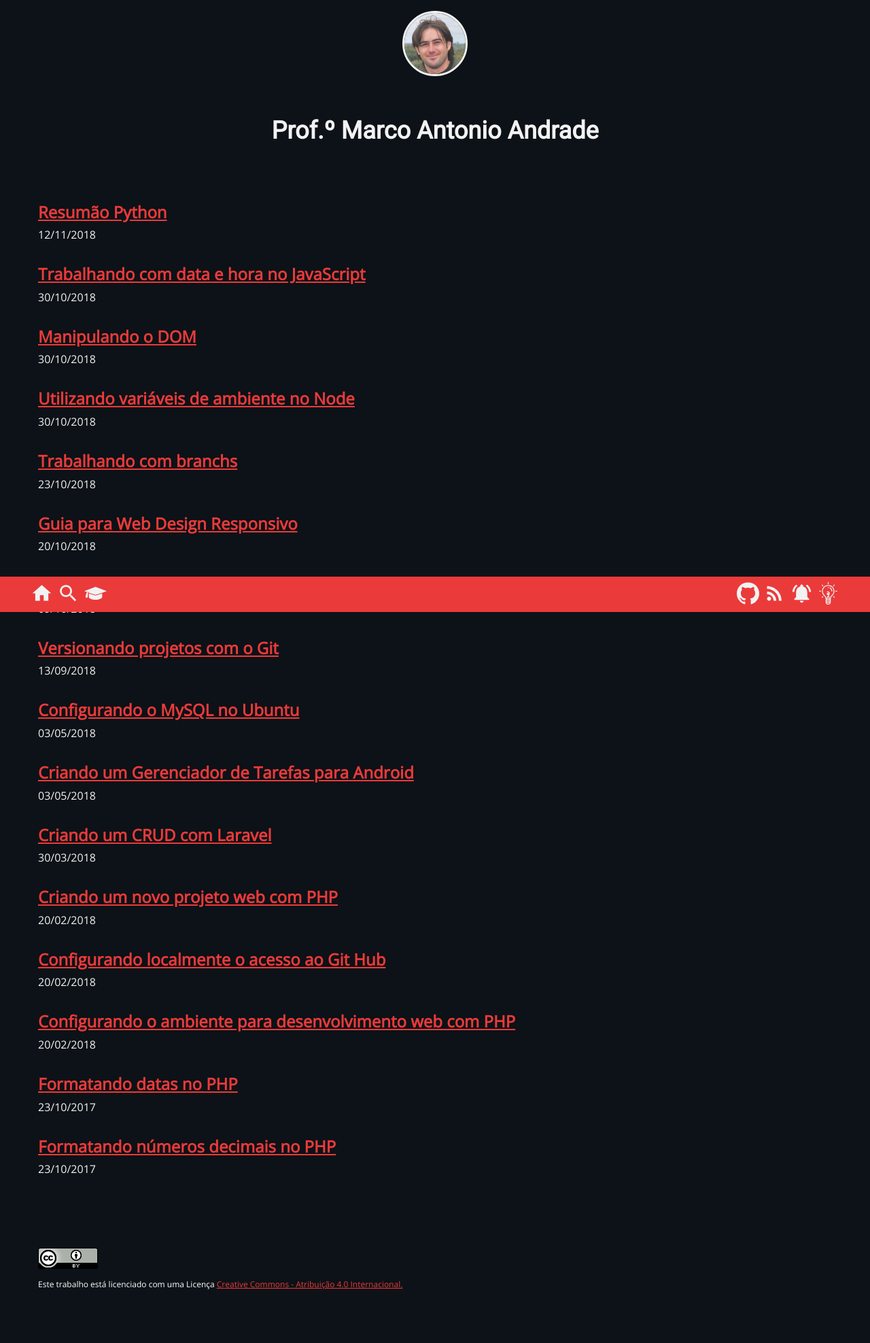
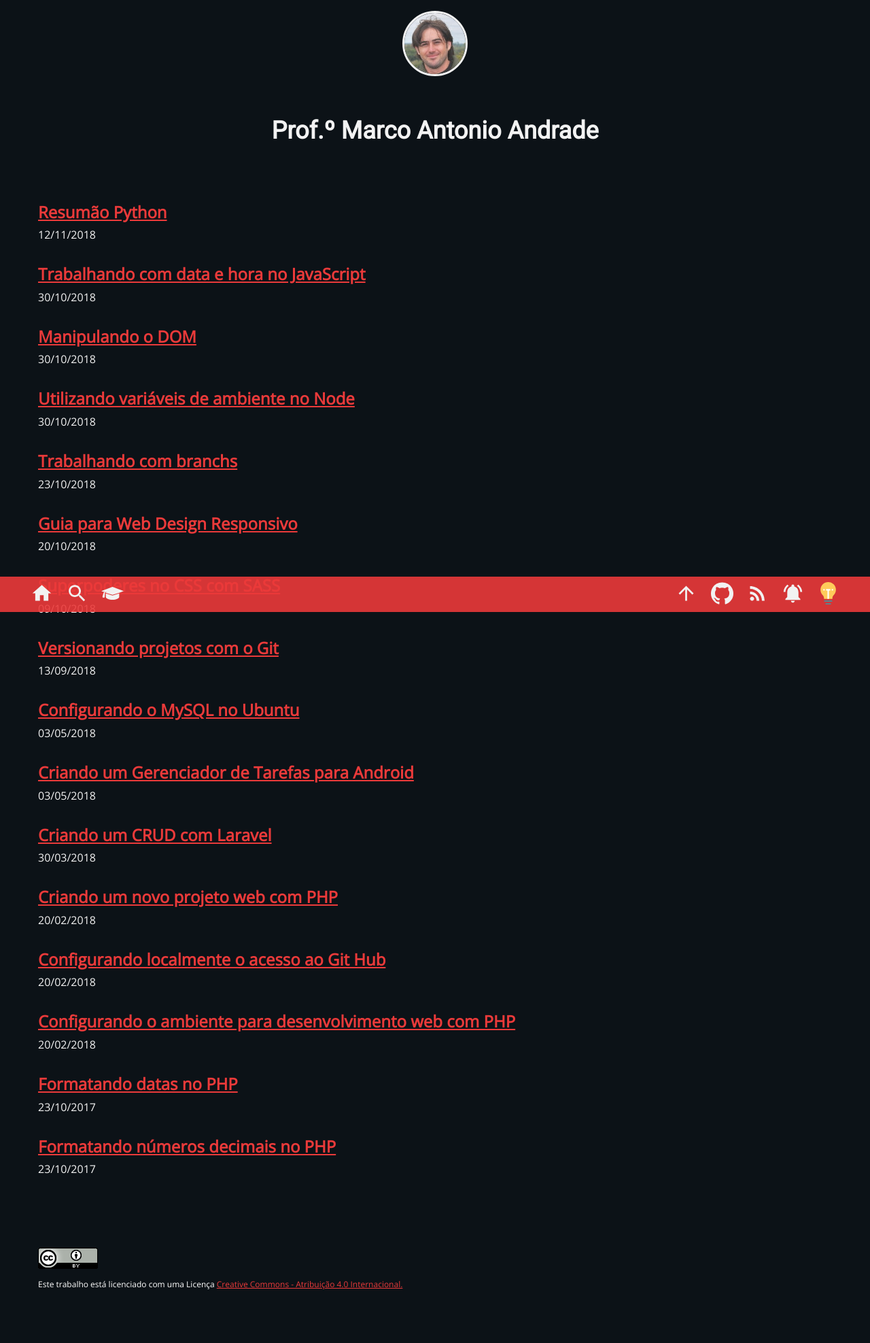
Before and after one commit to marcoinf/marcoinf.github.io, a Jekyll site: the page built from index.md, in a window 1280 px wide. Shown: the whole page at 68% size. Built offline with Jekyll 4.4.1, drawn with Linux system fonts in a browser that asks for light colours.

Commit message:
Alterando  header

```diff
--- a/_includes/header.html
+++ b/_includes/header.html
@@ -6,6 +6,7 @@
       <li class="menu__item"><a href="/disciplinas" alt="Disciplinas" title="Disciplinas"><img src="/assets/images/menu/academic.svg" width="33" height="33"></a></li>
     </ul>
     <ul class="menu__bar">
+      <li class="menu__item"><a href="#" alt="Ir para o topo" title="Ir para o topo"><img src="/assets/images/menu/topo.svg" width="33" height="33"></a></li>
       <li class="menu__item"><a href="https://github.com/marcoaugustoandrade/" alt="GitHub" title="GitHub"><img src="/assets/images/menu/github.svg" width="33" height="33"></a></li>
       <li class="menu__item"><a href="/feed.xml" alt="RSS" title="RSS"><img src="/assets/images/menu/rss.svg" width="33" height="33"></a></li>
       <li class="menu__item"><a href="#" alt="Notificações" title="Notificações"><img src="/assets/images/menu/notification.svg" width="33" height="33"></a></li>
--- a/assets/css/style.css
+++ b/assets/css/style.css
@@ -30,7 +30,8 @@ a:hover{
 
 /* Menu */
 .header{
-  background-color: #EB3A3A;
+  /* background-color: #EB3A3A;  */
+  background-color: rgba(235, 58, 58, 0.9);
   position: fixed;
   bottom: 0;
   left: 0;
@@ -69,6 +70,7 @@ a:hover{
 } */
 .menu__item{
   padding: 0.2em;
+  padding-right: 1em;
   text-align: center;
 }
 .menu__item:first-child{
```
Also changed, not shown: assets/images/menu/theme.svg, assets/images/menu/theme__.svg (added), assets/images/menu/topo.svg (added).
